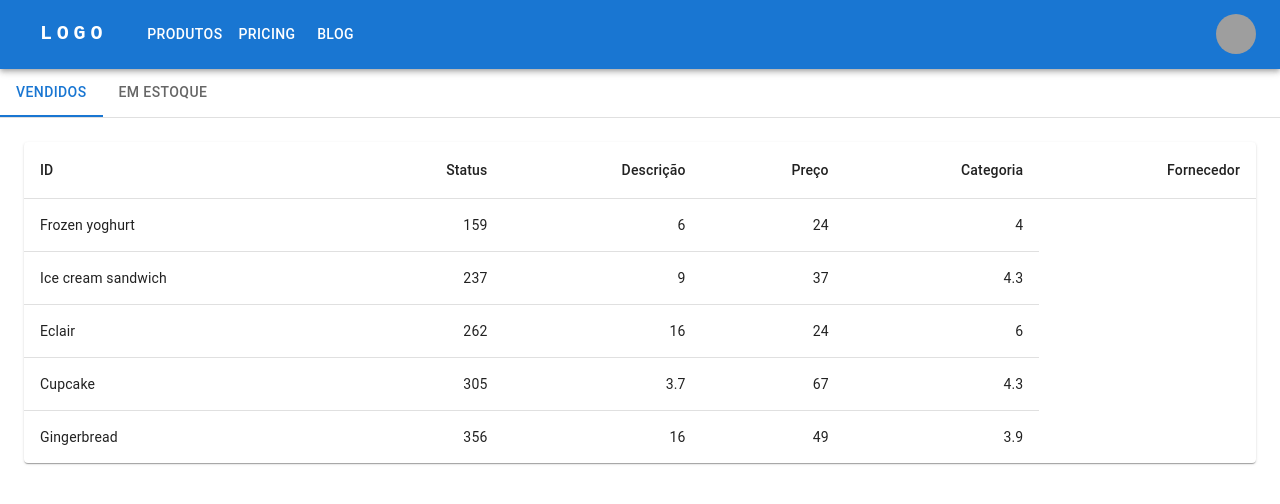
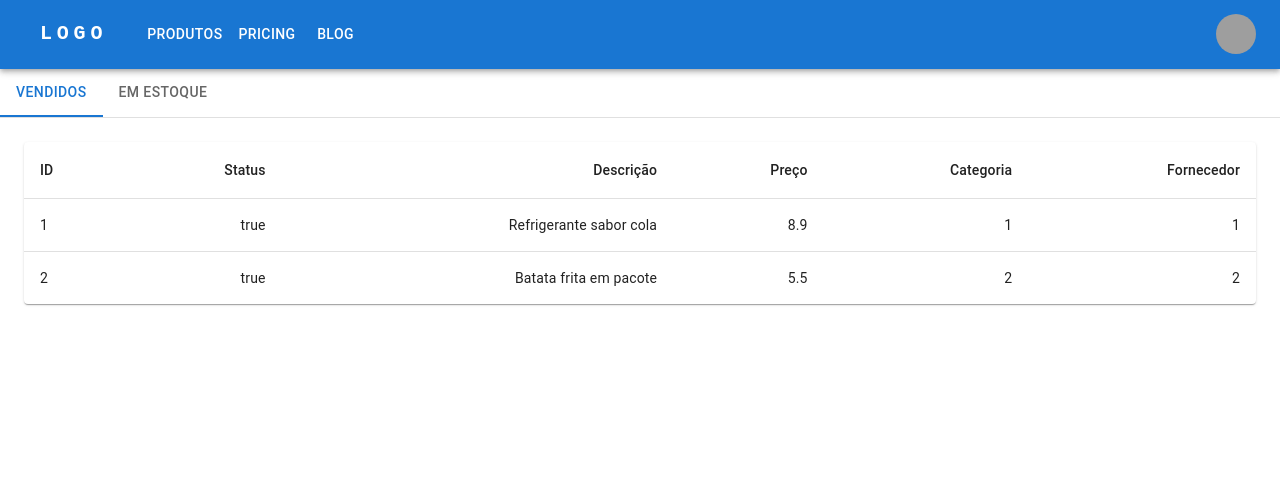
Before and after one commit to BettBernarda/CRM-React-project, a React (Vite) app: page /produtos in a window 1280 px wide. Shown: the top 504 px of the page. Built offline with nearby package versions, Linux system fonts and the light colour scheme; data requests are answered from the project's data file; grey boxes are pictures that could not be loaded; some icons are missing.

Commit message:
Alterado DataTable para ser mais dinâmico e receber os itens por parâmetro, alterado ProductsPage para buscar os produtos do banco e passar para o DataTable

```diff
--- a/src/components/DataTable.jsx
+++ b/src/components/DataTable.jsx
@@ -1,4 +1,3 @@
-import * as React from 'react';
 import Table from '@mui/material/Table';
 import TableBody from '@mui/material/TableBody';
 import TableCell from '@mui/material/TableCell';
@@ -7,19 +6,7 @@ import TableHead from '@mui/material/TableHead';
 import TableRow from '@mui/material/TableRow';
 import Paper from '@mui/material/Paper';
 
-function createData(name, calories, fat, carbs, protein) {
-  return { name, calories, fat, carbs, protein };
-}
-
-const rows = [
-  createData('Frozen yoghurt', 159, 6.0, 24, 4.0),
-  createData('Ice cream sandwich', 237, 9.0, 37, 4.3),
-  createData('Eclair', 262, 16.0, 24, 6.0),
-  createData('Cupcake', 305, 3.7, 67, 4.3),
-  createData('Gingerbread', 356, 16.0, 49, 3.9),
-];
-
-export default function DataTable({ items, labels }) {
+export default function DataTable({ items, labels = [], fields = [] }) {
   return (
     <TableContainer component={Paper}>
       <Table sx={{ minWidth: 650 }} aria-label="simple table">
@@ -27,26 +14,26 @@ export default function DataTable({ items, labels }) {
           <TableRow>
             {labels.map((label, id) => {
               if (id == 0) {
-                return <TableCell>{label}</TableCell>
+                return <TableCell key={id}>{label}</TableCell>
               }
 
-              return <TableCell align="right">{label}</TableCell>
+              return <TableCell key={id} align="right">{label}</TableCell>
               })}
           </TableRow>
         </TableHead>
         <TableBody>
-          {rows.map((row) => (
+          {items.map((row, i) => (
             <TableRow
-              key={row.name}
+              key={i}
               sx={{ '&:last-child td, &:last-child th': { border: 0 } }}
             >
-              <TableCell component="th" scope="row">
-                {row.name}
-              </TableCell>
-              <TableCell align="right">{row.calories}</TableCell>
-              <TableCell align="right">{row.fat}</TableCell>
-              <TableCell align="right">{row.carbs}</TableCell>
-              <TableCell align="right">{row.protein}</TableCell>
+              {fields.map((field, id) => {
+                if (id == 0) {
+                  return <TableCell key={row.id + '.' + id} component="th" scope="row">{row[field].toString()}</TableCell>
+                }
+
+                return <TableCell key={row.id + '.' + id} align="right">{row[field].toString()}</TableCell>
+              })}
             </TableRow>
           ))}
         </TableBody>
--- a/src/pages/ProductsPage.jsx
+++ b/src/pages/ProductsPage.jsx
@@ -1,10 +1,16 @@
 import { Box, Tab, Tabs } from "@mui/material";
-import { useState } from "react";
+import { useEffect, useState } from "react";
 import CustomTabPanel, { a11yProps } from "../components/CustomTabPanel";
 import DataTable from "../components/DataTable";
+import axios from "axios";
 
 export default function ItemsPage() {
   const [value, setValue] = useState(0);
+  const [productsList, setProductsList] = useState([])
+
+  useEffect(() => {
+    axios.get(`http://localhost:3000/produtos`).then(response => setProductsList(response.data))
+  }, [])
 
   const handleChange = (event, newValue) => {
     setValue(newValue);
@@ -19,7 +25,12 @@ export default function ItemsPage() {
           </Tabs>
         </Box>
         <CustomTabPanel value={value} index={0}>
-          <DataTable labels={["ID", "Status", "Descrição", "Preço", "Categoria", "Fornecedor"]}></DataTable>
+          <DataTable
+            items={productsList}
+            fields={["id", "status", "descricao", "preco", "categoria_id", "fornecedor_id"]}
+            labels={["ID", "Status", "Descrição", "Preço", "Categoria", "Fornecedor"]}
+          >
+          </DataTable>
         </CustomTabPanel>
         <CustomTabPanel value={value} index={1}>
           <DataTable></DataTable>
```
